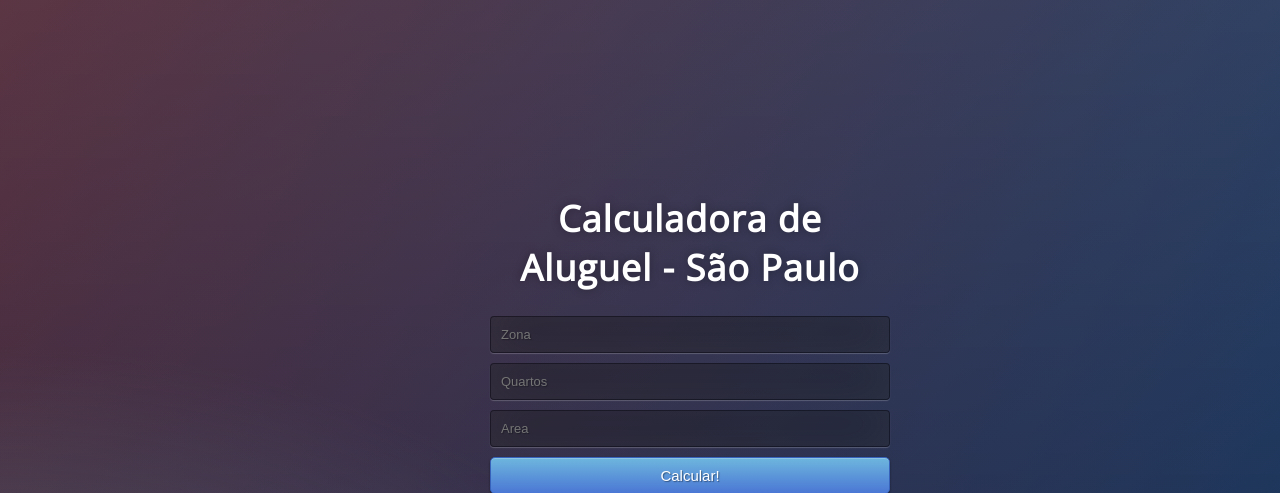
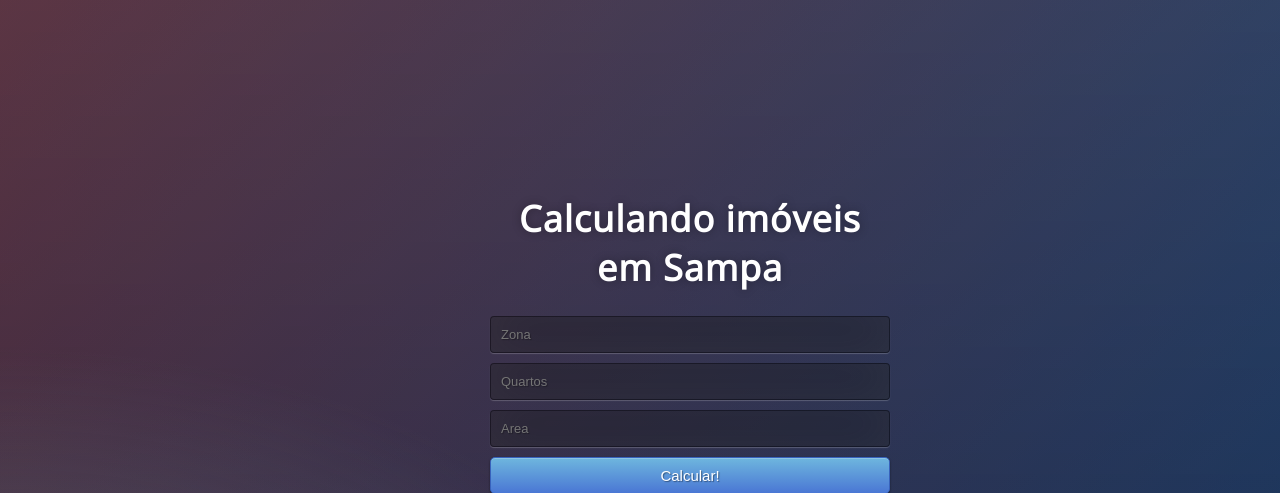
Before and after one commit to ViniciusBG/calculadora-imoveis, a Flask app: page / in a window 1280 px wide. Shown: the top 493 px of the page. Run offline with Flask 2, Linux system fonts and the light colour scheme; parts of the project's set-up code (start-up, migrations or seed data) failed here and were passed over.

Commit message:
Update index.html

```diff
--- a/templates/index.html
+++ b/templates/index.html
@@ -8,7 +8,7 @@
 
 <body>
  <div class="login">
-    <h1>Calculadora de Aluguel - São Paulo</h1>
+    <h1>Calculando imóveis em Sampa</h1>
 
     <form action="{{ url_for('predict')}}"method="post">
         <input type="text" name="zona" placeholder="Zona" required="required" />
```
